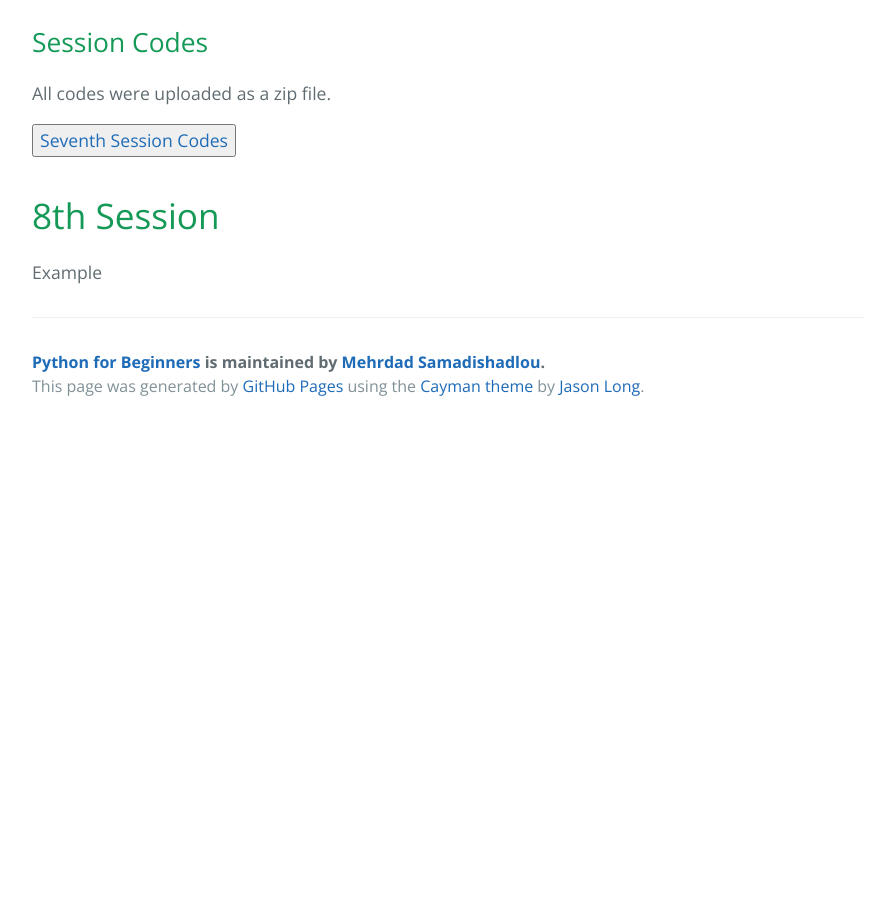
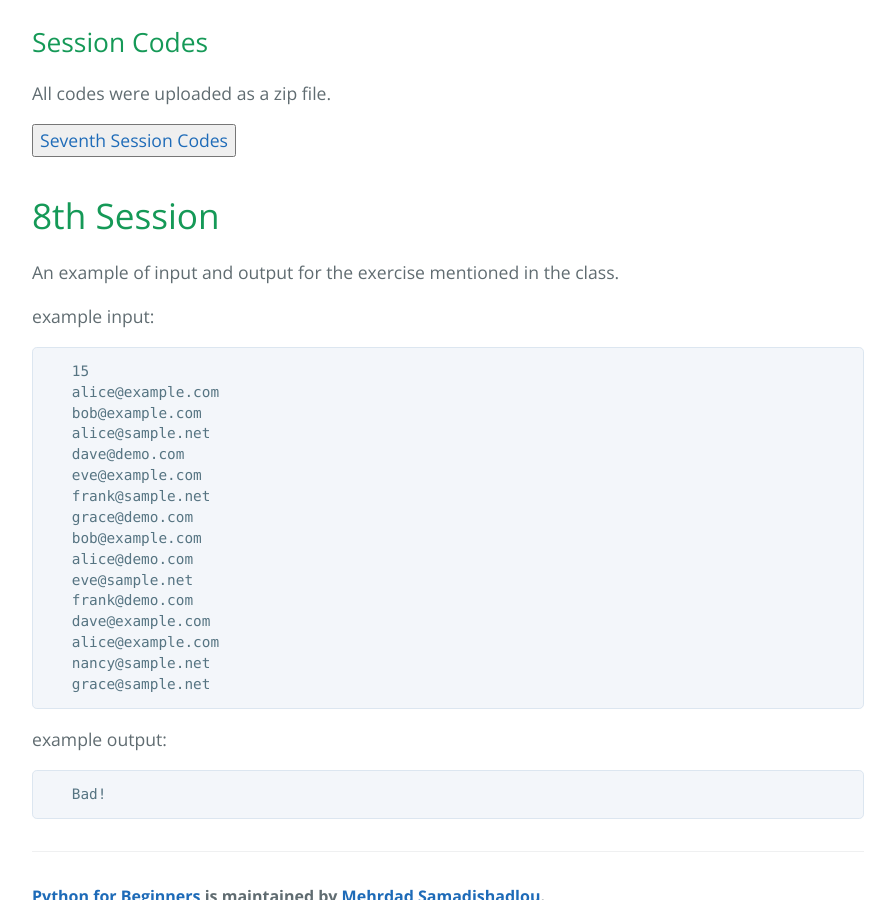
Before and after one commit to MehrdadSamadishadlou/Python_for_Beginners, a Jekyll site: the page built from materials.md, in a window 1280 px wide and 900 px high, scrolled down 3444 px. Shown: the whole window, without its empty margins (192-1087 px from the left). Built offline with Jekyll 4.4.1, drawn with Linux system fonts in a browser that asks for light colours; before the commit the page ends 3874 px from its top, so only the background shows below that.

Commit message:
Update materials.md

````diff
--- a/materials.md
+++ b/materials.md
@@ -131,7 +131,33 @@ All codes were uploaded as a zip file.
 
 # 8th Session
 
-Example
+An example of input and output for the exercise mentioned in the class.
+
+   example input:
+   ```
+   15
+   alice@example.com
+   bob@example.com
+   alice@sample.net
+   dave@demo.com
+   eve@example.com
+   frank@sample.net
+   grace@demo.com
+   bob@example.com
+   alice@demo.com
+   eve@sample.net
+   frank@demo.com
+   dave@example.com
+   alice@example.com
+   nancy@sample.net
+   grace@sample.net
+   ```
+
+   example output:
+   ```
+   Bad!
+   ```
+
 
 <!--
 ## Session Codes
````
